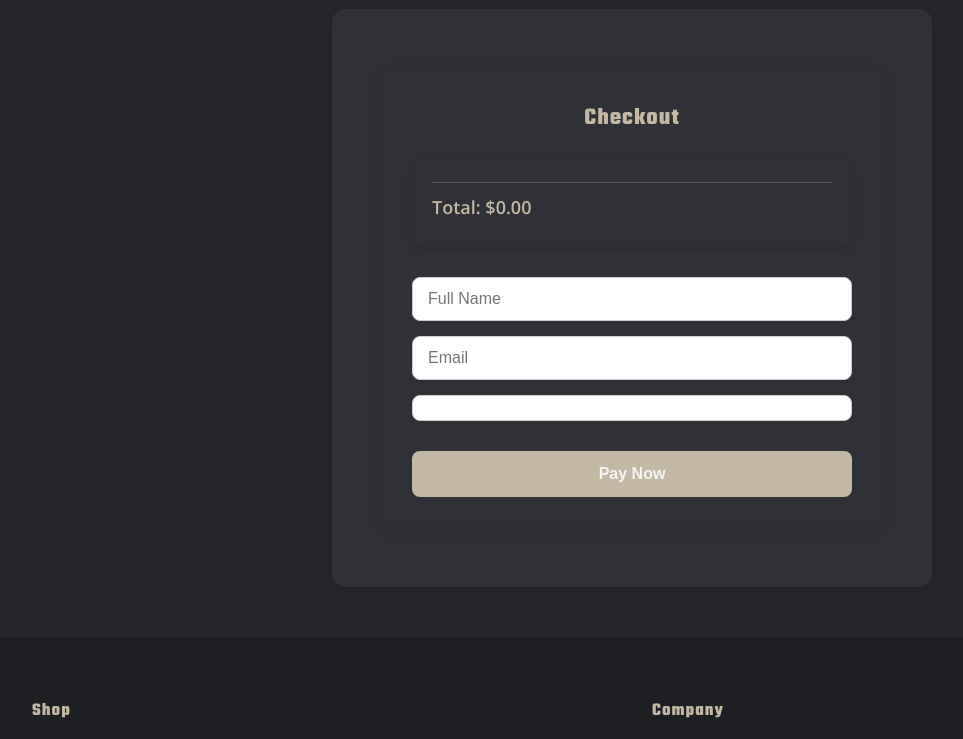
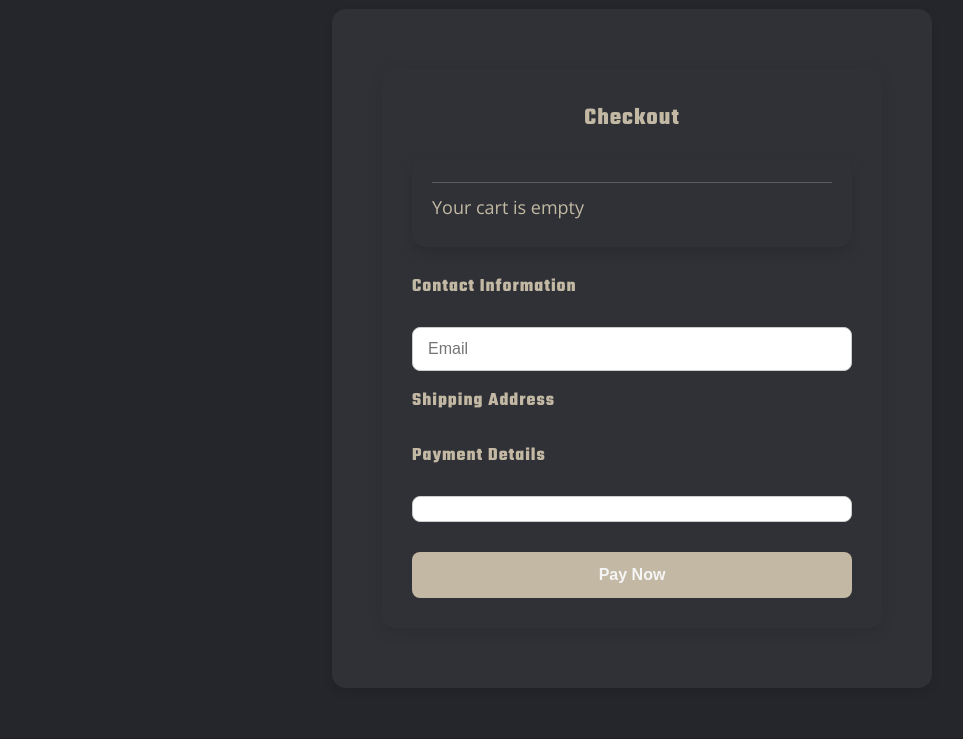
Before and after one commit to alexspencer2807/Scout-Technologies, a Flask app: template templates/checkout.html in a window 1280 px wide. Shown: the part 144-883 px from the top of the page, without its empty margins (8-971 px from the left). Run offline with Flask 3, Linux system fonts and the light colour scheme; the template is opened without the code that fills it: most values are stand-ins (such as "Sample title", 1, 10 or a date in 2020); some libraries are stand-ins or nearby versions.

Commit message:
Fix cart image issues and update cart code

```diff
--- a/app.py
+++ b/app.py
@@ -8,7 +8,10 @@ app = Flask(__name__)
 app.secret_key = os.getenv("FLASK_SECRET_KEY", "supersecretkey")
 app.register_blueprint(notify_bp)
 
-stripe.api_key = os.getenv("stripe_secret_key")
+stripe.api_key = os.getenv("STRIPE_SECRET_KEY")
+STRIPE_WEBHOOK_SECRET = os.getenv("STRIPE_WEBHOOK_SECRET")
+HOST_EMAIL = os.getenv("EMAIL_TO")
+
 print("Stripe Secret Key Loaded:", stripe.api_key)
 
 # --- Pages ---
@@ -30,33 +33,83 @@ def checkout():
         "checkout.html",
         stripe_public_key=os.getenv("STRIPE_PUBLIC_KEY")
     )
+@app.route("/notify-checkout", methods=["POST"])
+def notify_checkout():
+    data = request.get_json()
+    name = data.get("name", "Unknown")
+    email = data.get("email", "Unknown")
+    cart_items = data.get("cart", [])
+
+    items_list = "\n".join([f"- {i['name']} x{i['quantity']}" for i in cart_items])
+    body = f"{name} ({email}) clicked Checkout.\nItems:\n{items_list}"
+
+    send_email(subject="Cart Checkout Clicked", body=body)
+    return jsonify({"ok": True})
+
 # --- Stripe PaymentIntent ---
 @app.route("/create-payment-intent", methods=["POST"])
 def create_payment_intent():
     data = request.get_json()
     cart_items = data.get("cart", [])
     total_cents = int(sum(item["price"] * item["quantity"] for item in cart_items) * 100)
+
+    intent = stripe.PaymentIntent.create(
+        amount=total_cents,
+        currency="usd",
+        automatic_payment_methods={"enabled": True},
+        metadata={
+            "cart": json.dumps(cart_items)
+        }
+    )
+
+    return jsonify({"client_secret": intent.client_secret})
+
+# --- Stripe Webhook for Payment Confirmation ---
+@app.route("/webhook", methods=["POST"])
+def stripe_webhook():
+    payload = request.data
+    sig_header = request.headers.get("Stripe-Signature")
+
     try:
-        intent = stripe.PaymentIntent.create(
-            amount=total_cents,
-            currency="usd",
-            automatic_payment_methods={"enabled": True}
+        event = stripe.Webhook.construct_event(
+            payload, sig_header, STRIPE_WEBHOOK_SECRET
         )
-        return jsonify({"client_secret": intent.client_secret})
     except Exception as e:
         return jsonify({"error": str(e)}), 400
 
-# --- Cart dropdown email trigger ---
-@app.route("/notify-checkout", methods=["POST","GET"])
-def notify_checkout():
-    data = request.get_json()
-    name = data.get("name", "Unknown")
-    email = data.get("email", "Unknown")
-    cart_items = data.get("cart", [])
-    items_list = "\n".join([f"- {i['name']} x{i['quantity']}" for i in cart_items])
-    body = f"{name} ({email}) clicked Checkout in the cart dropdown.\nItems:\n{items_list}"
-    send_email(subject="Cart Checkout Clicked", body=body)
-    return jsonify({"ok": True})
+    if event["type"] == "payment_intent.succeeded":
+        intent = event["data"]["object"]
+        charge = intent["charges"]["data"][0]
+        customer_email = charge["billing_details"]["email"]
+        customer_name = charge["billing_details"]["name"]
+        amount = intent["amount_received"] / 100
+        items = intent.metadata
+
+        # Email to host
+        host_body = f"""
+New Payment Received!
+Customer: {customer_name} ({customer_email})
+Amount: ${amount:.2f}
+Items:
+{json.dumps(items, indent=2)}
+Payment ID: {intent['id']}
+"""
+        send_email(subject="New Payment Received", body=host_body, to_addr=HOST_EMAIL)
+
+        # Email to customer
+        customer_body = f"""
+Hi {customer_name},
+
+Thank you for your order! Your payment of ${amount:.2f} was successful.
+
+Order details:
+{json.dumps(items, indent=2)}
+
+Payment ID: {intent['id']}
+"""
+        send_email(subject="Order Confirmation", body=customer_body, to_addr=customer_email)
+
+    return jsonify({"status": "success"}), 200
 
 if __name__ == "__main__":
     app.run(host="0.0.0.0", port=8000, debug=True)
--- a/static/css/checkout.css
+++ b/static/css/checkout.css
@@ -7,3 +7,82 @@
 .btn:hover{background:var(--accent-dark);}
 .cart-summary p{margin:5px 0;}
 @media(max-width:480px){.checkout-section{margin:20px 15px;padding:15px;}.checkout-section form input,.btn{padding:10px;font-size:14px;}}
+.cart-summary {
+  background-color: var(--bg-card);
+  border-radius: var(--radius);
+  padding: 20px;
+  box-shadow: 0 6px 12px rgba(0,0,0,0.12);
+  margin-bottom: 25px;
+  font-family: 'Open Sans', sans-serif;
+}
+
+.cart-summary ul {
+  list-style: none;
+  padding: 0;
+  margin: 0;
+}
+
+.checkout-item {
+  display: flex;
+  align-items: center;
+  justify-content: space-between;
+  padding: 12px 0;
+  border-bottom: 1px solid rgba(255,255,255,0.08);
+}
+
+.checkout-item:last-child {
+  border-bottom: none;
+}
+
+.cart-item-img {
+  width: 60px;
+  height: 60px;
+  object-fit: cover;
+  border-radius: 8px;
+  margin-right: 15px;
+  flex-shrink: 0;
+}
+
+.checkout-item-details {
+  flex: 1;
+  display: flex;
+  flex-direction: column;
+}
+
+.checkout-item-name {
+  font-weight: 600;
+  color: var(--text-light);
+}
+
+.checkout-item-qty {
+  font-size: 14px;
+  color: var(--text-muted);
+  margin-top: 4px;
+}
+
+.checkout-item-line {
+  font-weight: 600;
+  color: var(--accent);
+  min-width: 60px;
+  text-align: right;
+}
+
+.checkout-total {
+  text-align: right;
+  font-weight: 700;
+  font-size: 18px;
+  margin-top: 15px;
+  color: var(--accent);
+}
+
+/* Mobile responsive */
+@media (max-width: 600px) {
+  .checkout-item {
+    flex-direction: column;
+    align-items: flex-start;
+  }
+  .checkout-item-line {
+    text-align: left;
+    margin-top: 4px;
+  }
+}
--- a/static/js/cart.js
+++ b/static/js/cart.js
@@ -19,7 +19,7 @@ document.addEventListener("DOMContentLoaded", () => {
       const li = document.createElement("li");
       li.innerHTML = `
         <div class="cart-item">
-          <img src="${item.image}" class="cart-item-img">
+          <img src="${item.image}" class="cart-item-img" style="width:40px;height:40px;border-radius:4px;margin-right:8px;">
           <div class="cart-item-details">
             <strong>${item.name}</strong>
             <span>Qty: ${item.quantity}</span>
@@ -40,32 +40,69 @@ document.addEventListener("DOMContentLoaded", () => {
     }
   });
 
-  document.querySelectorAll(".product-btn").forEach(btn => {
-    btn.addEventListener("click", ()=>{
-      const name=btn.dataset.name, price=parseFloat(btn.dataset.price), image=btn.dataset.image;
-      if(!name || isNaN(price) || !image) return;
-      const existing = cart.find(i=>i.name===name);
-      existing ? existing.quantity++ : cart.push({name,price,image,quantity:1});
-      saveCart(); renderCart();
-    });
+document.querySelectorAll(".product-btn").forEach(btn => {
+  btn.addEventListener("click", () => {
+    const name = btn.dataset.name;
+    const price = parseFloat(btn.dataset.price);
+    const image = btn.dataset.image;
+    if (!name || isNaN(price) || !image) return;
+
+    const existing = cart.find(i => i.name === name);
+    if (existing) {
+      existing.quantity++;
+      existing.image = image; // <-- update image to ensure correct one shows
+    } else {
+      cart.push({ name, price, image, quantity: 1 });
+    }
+
+    localStorage.setItem("cart", JSON.stringify(cart));
+    renderCart();
   });
+});
 
   cartIcon.addEventListener("click", e => {
     e.stopPropagation(); cartDropdown.classList.toggle("show");
   });
-  document.addEventListener("click", e=>{
-    if(!cartDropdown.contains(e.target)&&!cartIcon.contains(e.target)) cartDropdown.classList.remove("show");
+
+  document.addEventListener("click", e => {
+    if(!cartDropdown.contains(e.target) && !cartIcon.contains(e.target))
+      cartDropdown.classList.remove("show");
   });
 
-  // --- Dropdown checkout button email ---
-  cartCheckoutBtn.addEventListener("click", async ()=>{
+  // Notify host when checkout button clicked
+  cartCheckoutBtn.addEventListener("click", async () => {
+    const cart = JSON.parse(localStorage.getItem("cart") || "[]");
     await fetch("/notify-checkout", {
-      method:"POST",
-      headers:{"Content-Type":"application/json"},
-      body:JSON.stringify({name:"Cart User",email:"N/A",cart})
+      method: "POST",
+      headers: { "Content-Type": "application/json" },
+      body: JSON.stringify({ name: "Cart User", cart, action: "Cart Checkout Button" })
     });
-    window.location.href="/checkout";
+    window.location.href = "/checkout";
   });
 
   renderCart();
 });
+
+document.addEventListener("DOMContentLoaded", () => {
+  const cartCheckoutBtn = document.getElementById("cartCheckoutBtn");
+  let cart = JSON.parse(localStorage.getItem("cart") || "[]");
+
+  cartCheckoutBtn.addEventListener("click", async () => {
+    try {
+      await fetch("/notify-checkout", {
+        method: "POST",
+        headers: { "Content-Type": "application/json" },
+        body: JSON.stringify({
+          name: "Cart User",           // optional: you can prompt for name
+          email: "N/A",                // optional: if no email yet
+          cart: cart
+        })
+      });
+      // Redirect to checkout page
+      window.location.href = "/checkout";
+    } catch (err) {
+      console.error("Failed to notify checkout:", err);
+      window.location.href = "/checkout";
+    }
+  });
+});
--- a/static/js/checkout.js
+++ b/static/js/checkout.js
@@ -1,147 +1,113 @@
 document.addEventListener("DOMContentLoaded", async () => {
-  const cart = JSON.parse(localStorage.getItem("cart")) || [];
-  const paymentForm = document.getElementById("payment-form");
-  const paymentMessage = document.getElementById("payment-message");
+  // --- Load cart from localStorage ---
+  let cart = JSON.parse(localStorage.getItem("cart") || "[]");
 
-  const stripe = Stripe("pk_test_51T6xjBLsMXS9E6aFTuZMBsCrwxlOctoyuGOeEYtHrMACpO9xx9w8s2yuCV5GdDB0juEsIGmtvHWG1M5cdw3jZQ5G00EBhhHfdw");
+  // --- Render checkout summary ---
+  const cartContainer = document.getElementById("cartItemsSummary");
+
+  function escapeHtml(s) {
+    return String(s).replace(/[&<>"']/g, c => ({
+      '&':'&amp;','<':'&lt;','>':'&gt;','"':'&quot;',"'":'&#39;'
+    }[c]));
+  }
+
+  function renderCart() {
+    if (!cart.length) {
+      cartContainer.innerHTML = "<p>Your cart is empty</p>";
+      return;
+    }
+
+    let total = 0;
+    const rows = cart.map(item => {
+      const line = item.price * item.quantity;
+      total += line;
+      return `
+        <li class="checkout-item">
+          <img src="${item.image}" class="cart-item-img" alt="${escapeHtml(item.name)}">
+          <div class="checkout-item-details">
+            <span class="checkout-item-name">${escapeHtml(item.name)}</span>
+            <span class="checkout-item-qty">Qty: ${item.quantity}</span>
+          </div>
+          <span class="checkout-item-line">$${line.toFixed(2)}</span>
+        </li>
+      `;
+    }).join("");
+
+    cartContainer.innerHTML = `
+      <ul class="checkout-items">${rows}</ul>
+      <p class="checkout-total">Total: $${total.toFixed(2)}</p>
+    `;
+  }
+
+  renderCart();
+
+  // --- Notify function ---
+  async function notifyHost(actionName) {
+    try {
+      await fetch("/notify-checkout", {
+        method: "POST",
+        headers: {"Content-Type": "application/json"},
+        body: JSON.stringify({ name: "Cart User", email: "N/A", cart, action: actionName })
+      });
+    } catch (err) { console.error("Notification failed:", err); }
+  }
+
+  // --- Cart Checkout Button ---
+  const cartCheckoutBtn = document.getElementById("cartCheckoutBtn");
+  cartCheckoutBtn.addEventListener("click", async () => {
+    await notifyHost("Cart Checkout Button");
+    window.location.href = "/checkout";
+  });
+
+  // --- Stripe setup ---
+  if (typeof Stripe === "undefined") { console.error("Stripe.js not loaded"); return; }
+
+  const stripe = Stripe(stripePublicKey);
   const elements = stripe.elements();
+
+  const addressElement = elements.create("address", { mode: "shipping", allowedCountries: ["US"] });
+  addressElement.mount("#address-element");
+
   const cardElement = elements.create("card");
   cardElement.mount("#card-element");
 
-  paymentForm.addEventListener("submit", async (e) => {
+  const form = document.getElementById("payment-form");
+  const message = document.getElementById("payment-message");
+
+  form.addEventListener("submit", async e => {
     e.preventDefault();
+    message.textContent = "Processing payment...";
 
-    // 1️⃣ Create PaymentIntent
+    const email = document.getElementById("email").value;
+    const name = email || "Customer";
+
+    // Notify host when Pay Now clicked
+    await fetch("/notify-checkout", {
+      method: "POST",
+      headers: {"Content-Type": "application/json"},
+      body: JSON.stringify({ name, cart, action: "Pay Now Button" })
+    });
+
+    // Create PaymentIntent
     const res = await fetch("/create-payment-intent", {
-      method: "POST",
-      headers: { "Content-Type": "application/json" },
+      method:"POST",
+      headers:{"Content-Type":"application/json"},
       body: JSON.stringify({ cart })
     });
     const data = await res.json();
-    if (data.error) {
-      paymentMessage.textContent = data.error;
-      paymentMessage.style.color = "red";
-      return;
-    }
+    if (data.error) { message.textContent = data.error; return; }
 
-    // 2️⃣ Confirm payment
     const { error, paymentIntent } = await stripe.confirmCardPayment(data.client_secret, {
-      payment_method: {
-        card: cardElement,
-        billing_details: {
-          name: paymentForm.name.value,
-          email: paymentForm.email.value
-        }
-      }
+      payment_method: { card: cardElement, billing_details: { name, email } },
+      shipping: addressElement.value
     });
 
-    if (error) {
-      paymentMessage.textContent = error.message;
-      paymentMessage.style.color = "red";
-      return;
-    }
+    if (error) { message.textContent = error.message; return; }
 
-    if (paymentIntent && paymentIntent.status === "succeeded") {
-      paymentMessage.textContent = "Payment successful!";
-      paymentMessage.style.color = "green";
-
-      // 3️⃣ Send email notification
-      await fetch("/notify", {
-        method: "POST",
-        headers: {
-          "Content-Type": "application/json",
-          "X-Notify-Secret": "a-strong-secret"  // match your .env
-        },
-        body: JSON.stringify({
-          subject: "New Paid Order",
-          message: `New order by ${paymentForm.name.value} (${paymentForm.email.value})\n\nItems:\n${cart.map(i => `${i.name} x${i.quantity} - $${i.price}`).join("\n")}\n\nTotal: $${cart.reduce((a,b)=>a+b.price*b.quantity,0).toFixed(2)}`
-        })
-      });
-
-      // 4️⃣ Clear cart if you want
+    if (paymentIntent.status === "succeeded") {
+      message.textContent = "Payment successful!";
       localStorage.removeItem("cart");
+      setTimeout(() => window.location.href = "/checkout", 1500);
     }
   });
 });
-document.addEventListener("DOMContentLoaded", async () => {
-  const cart = JSON.parse(localStorage.getItem("cart")) || [];
-  const cartItemsDiv = document.getElementById("cartItemsSummary");
-  let totalAmount = 0;
-
-  if (cartItemsDiv) {
-    cartItemsDiv.innerHTML = cart.map(item => {
-      totalAmount += item.price * item.quantity;
-      return `
-        <p>
-          <strong>${item.name}</strong> x ${item.quantity} - $${(item.price * item.quantity).toFixed(2)}
-        </p>
-      `;
-    }).join("");
-
-    cartItemsDiv.innerHTML += `<p><strong>Total: $${totalAmount.toFixed(2)}</strong></p>`;
-  }
-
-  // --- Stripe integration ---
-  const stripe = Stripe("pk_test_51T6xjBLsMXS9E6aFTuZMBsCrwxlOctoyuGOeEYtHrMACpO9xx9w8s2yuCV5GdDB0juEsIGmtvHWG1M5cdw3jZQ5G00EBhhHfdw");
-  const elements = stripe.elements();
-  const cardElement = elements.create("card");
-  cardElement.mount("#card-element");
-
-  const paymentForm = document.getElementById("payment-form");
-  const paymentMessage = document.getElementById("payment-message");
-
-  paymentForm.addEventListener("submit", async e => {
-    e.preventDefault();
-
-    if (cart.length === 0) {
-      paymentMessage.textContent = "Your cart is empty!";
-      return;
-    }
-
-    const res = await fetch("/create-payment-intent", {
-      method: "POST",
-      headers: { "Content-Type": "application/json" },
-      body: JSON.stringify({ cart })
-    });
-
-    const data = await res.json();
-    if (data.error) {
-      paymentMessage.textContent = data.error;
-      return;
-    }
-
-    const { error } = await stripe.confirmCardPayment(data.client_secret, {
-      payment_method: {
-        card: cardElement,
-        billing_details: {
-          name: paymentForm.name.value,
-          email: paymentForm.email.value
-        }
-      }
-    });
-
-    if (error) {
-      paymentMessage.textContent = error.message;
-    } else {
-      paymentMessage.textContent = "Payment successful!";
-
-      // Send notification email
-      fetch("/notify", {
-        method: "POST",
-        headers: {
-          "Content-Type": "application/json",
-          "X-Notify-Secret": "a-strong-secret"
-        },
-        body: JSON.stringify({
-          subject: "New Checkout",
-          message: `Order by ${paymentForm.name.value} (${paymentForm.email.value})\n\nItems:\n${cart.map(i => `${i.name} x ${i.quantity}`).join("\n")}`
-        })
-      });
-
-      // Clear cart after payment
-      localStorage.removeItem("cart");
-      cartItemsDiv.innerHTML = "<p>Your cart is now empty.</p>";
-      document.getElementById("cartCount").textContent = "0";
-    }
-  });
-});
--- a/templates/checkout.html
+++ b/templates/checkout.html
@@ -7,8 +7,11 @@
 
   <!-- Google Fonts -->
   <link href="https://fonts.googleapis.com/css2?family=Open+Sans:wght@400;600&family=Teko:wght@400;700&display=swap" rel="stylesheet">
+
   <!-- Font Awesome -->
   <link rel="stylesheet" href="https://cdnjs.cloudflare.com/ajax/libs/font-awesome/6.5.0/css/all.min.css">
+
+  <!-- Styles -->
   <link rel="stylesheet" href="{{ url_for('static', filename='css/styles.css') }}">
   <link rel="stylesheet" href="{{ url_for('static', filename='css/checkout.css') }}">
 </head>
@@ -18,7 +21,6 @@
   <div class="header-inner container">
     <img src="{{ url_for('static', filename='media/Scout Videography Logo.jpg') }}" class="header-logo" alt="Logo">
 
-    <!-- Navigation -->
     <ul class="nav-list">
       <li><a href="{{ url_for('home') }}">Home</a></li>
       <li><a href="{{ url_for('products') }}">Shop</a></li>
@@ -26,12 +28,10 @@
       <li><a href="{{ url_for('checkout') }}">Checkout</a></li>
     </ul>
 
-    <!-- Hamburger -->
     <div class="hamburger" id="hamburger">
       <span></span><span></span><span></span>
     </div>
 
-    <!-- Cart -->
     <div class="cart-icon" id="cartIcon">
       <i class="fas fa-shopping-cart"></i>
       <span id="cartCount">0</span>
@@ -55,10 +55,18 @@
 
     <!-- Stripe Payment Form -->
     <form id="payment-form">
-      <input type="text" name="name" placeholder="Full Name" required>
-      <input type="email" name="email" placeholder="Email" required>
-      <div id="card-element" class="card-element"></div>
+
+      <h3>Contact Information</h3>
+      <input type="email" id="email" placeholder="Email" required>
+
+      <h3>Shipping Address</h3>
+      <div id="address-element" class="stripe-element"></div>
+
+      <h3>Payment Details</h3>
+      <div id="card-element" class="stripe-element"></div>
+
       <div id="payment-message" class="payment-message"></div>
+
       <button type="submit" class="btn">Pay Now</button>
     </form>
   </div>
@@ -87,17 +95,17 @@
   </div>
 </footer>
 
-<!-- Scripts -->
-<!-- Load Stripe JS library -->
+<!-- Stripe JS -->
 <script src="https://js.stripe.com/v3/"></script>
+<script>
+  const stripePublicKey = "{{ stripe_public_key }}";
+  const clientSecret = "{{ client_secret }}";
+</script>
+<script src="{{ url_for('static', filename='js/checkout.js') }}"></script>
 
-<!-- Initialize Stripe with your public key passed from Flask -->
-<script>const stripe = Stripe("{{ stripe_public_key }}");</script>
-
-<!-- Your other scripts -->
 <script src="{{ url_for('static', filename='js/cart.js') }}"></script>
 <script src="{{ url_for('static', filename='js/hamburger.js') }}"></script>
 <script src="{{ url_for('static', filename='js/notification.js') }}"></script>
-<script src="{{ url_for('static', filename='js/checkout.js') }}"></script>
+
 </body>
 </html>
```
Also changed, not shown: notify.py (+18 -8 lines), static/js/cart_notify.js (deleted, +0 -36 lines), static/js/main.js (deleted, +0 -48 lines), templates/products.html (+27 -34 lines), static/media/grip socks black.jpg (renamed from static/media/grip sock black.jpg), static/media/grip socks blue.jpg (renamed from static/media/grip sock  blue.jpg), static/media/grip socks green.jpg (renamed from static/media/grip sock green.jpg), static/media/grip socks pink.jpg (renamed from static/media/grip socks pink .jpg), 1 other file.
